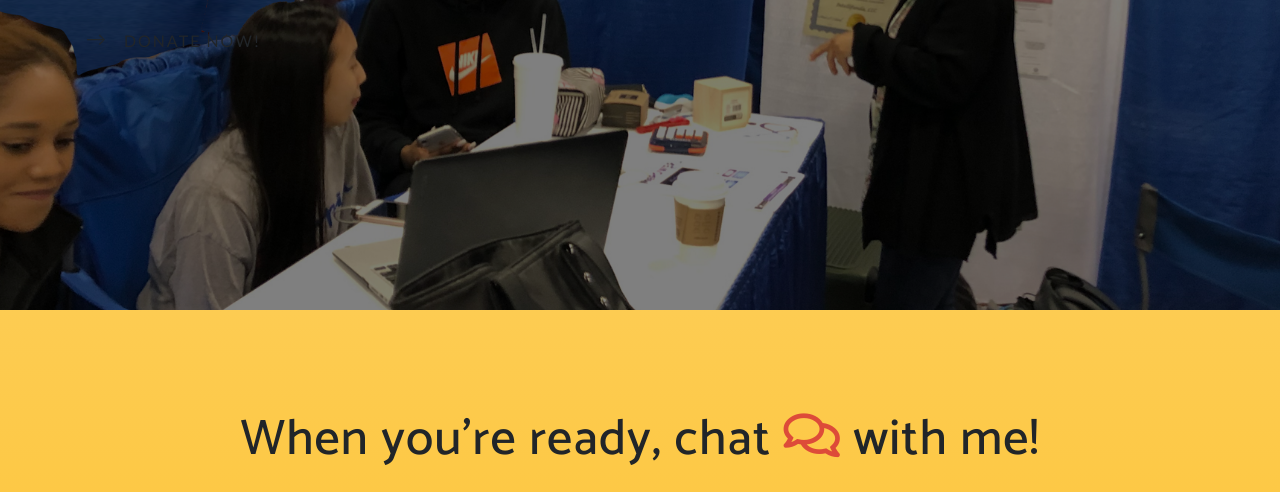
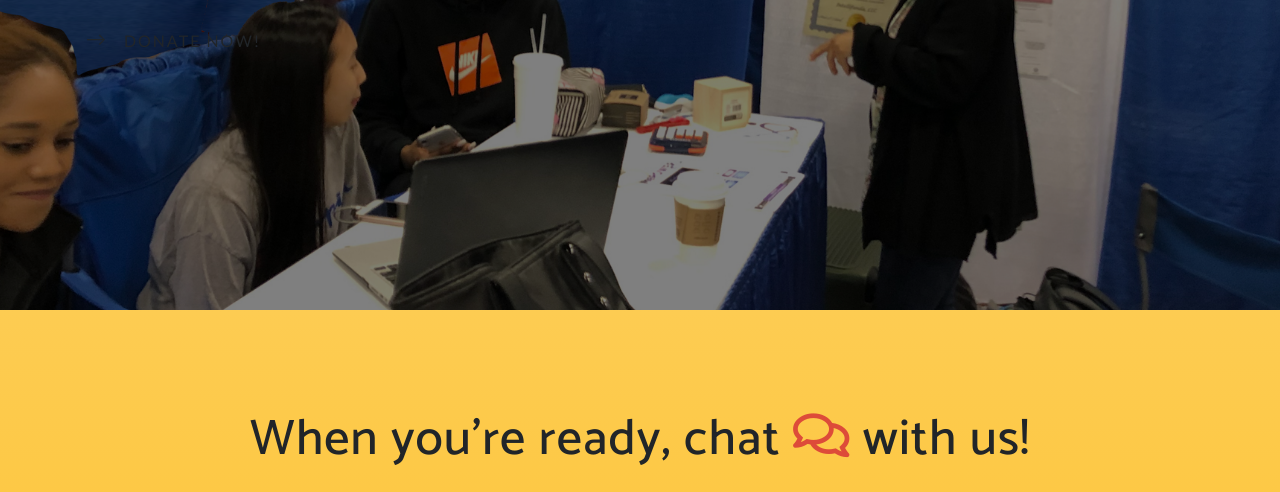
Before and after one commit to MePowerINC/Fundraiser, a website with bundled scripts: page index.html in a window 1280 px wide. Shown: the part 2965-3457 px from the top of the page. Built offline with nearby package versions, Linux system fonts and the light colour scheme; a web font is replaced by a local one.

Commit message:
FINALFNL

```diff
--- a/index.html
+++ b/index.html
@@ -182,7 +182,7 @@
     <div class="container">
       <h2>When you're ready, chat
         <i class="far fa-comments"></i>
-        with me!</h2>
+        with us!</h2>
       <ul class="list-inline list-social">
         <li class="list-inline-item social-twitter">
           <a href="http://www.twitter.com/mepowerinc">
```
